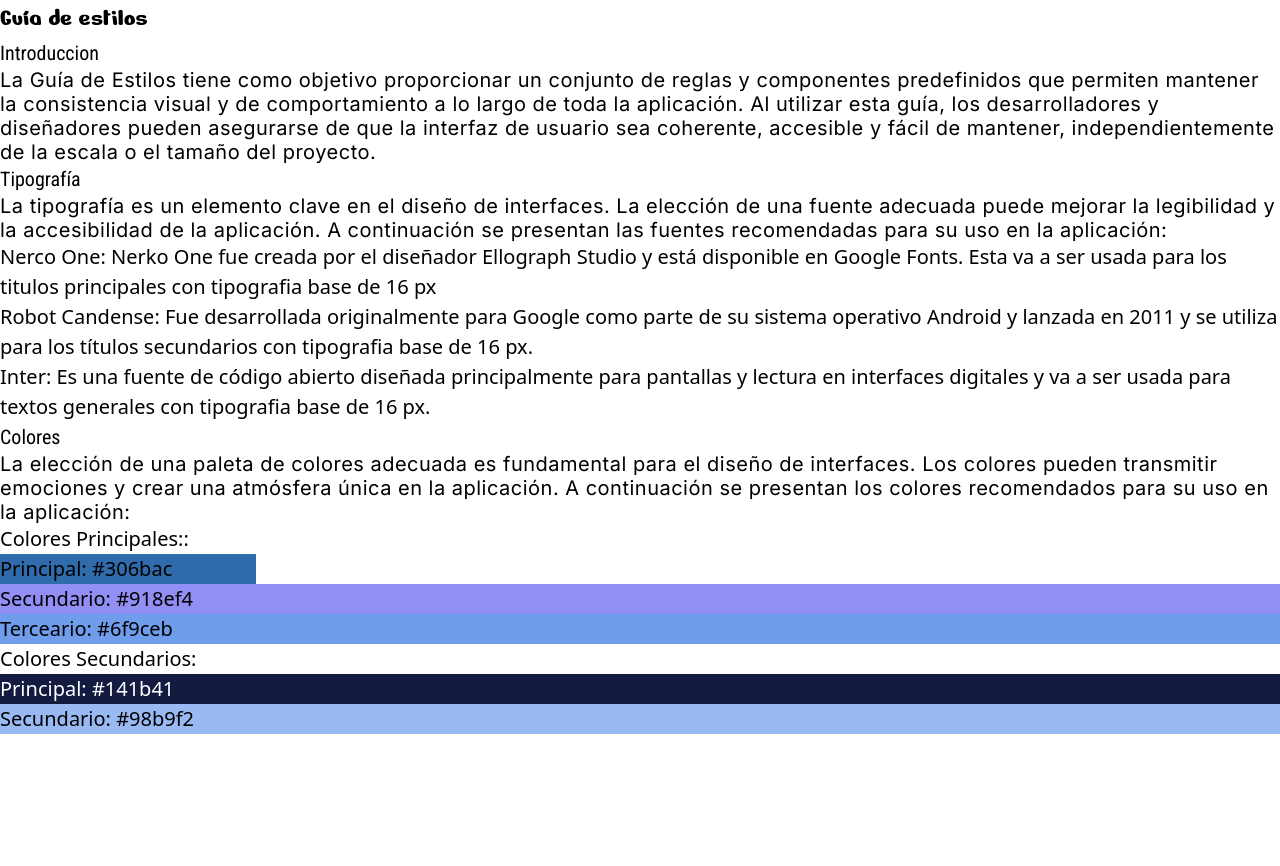
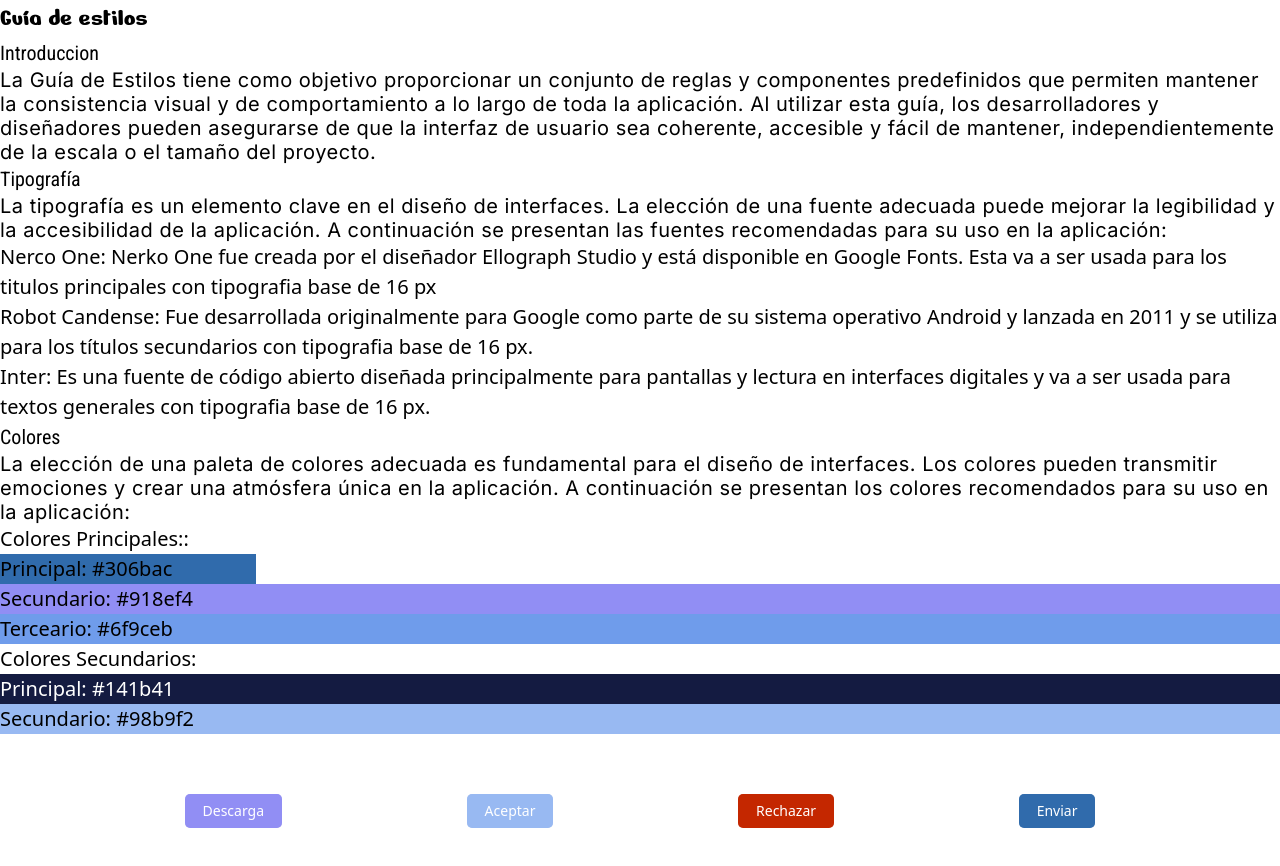
Before and after one commit to FelipeCabal/gossip-web-frontend, a React (Vite) app: page /style-guide in a window 1280 px wide. Shown: the top 866 px of the page. Before the commit the page ends 800 px from the top, so only its background shows below. Built offline with nearby package versions, Linux system fonts and the light colour scheme.

Commit message:
creacion de el estilo de los botones

```diff
--- /dev/null
+++ b/src/css/buttons/buttons.css
@@ -0,0 +1,82 @@
+.btn {
+    position: relative;
+    align-items: center;
+    justify-content: center;
+    text-decoration: none;
+    font-size: 0.875rem;
+    padding: 10px 18px;
+    border: 0;
+    outline: 0;
+    color: #ffffff;
+    line-height: 1;
+    cursor: pointer;
+    border-radius: 5px;
+    transition: transform 0.3s ease;
+    margin: center
+
+}
+
+.btn::before {
+    content: "";
+    position: absolute;
+    opacity: 0.3;
+    border-radius: inherit;
+    width: 100%;
+    height: 100%;
+    left: 0;
+    bottom: 0;
+    z-index: -1;
+    transition: transform 0, 3s ease;
+}
+
+.btn:hover {
+    transform: translate(-3px, -3px);
+}
+
+.btn:hover::before {
+    transform: translate(4px, 4px);
+}
+
+.btn-primary {
+    background: #918ef4;
+}
+
+.btn-primary::before {
+    background: #706dc1;
+}
+
+.btn-primary:hover::before {
+    transform: translate(4px, 4px);
+}
+
+.btn-secondary {
+    background: #98b9f2;
+}
+
+.btn-secondary::before {
+    background: #728dbd;
+}
+
+.btn-success {
+    background: #306bac;
+}
+
+.btn-success::before {
+    background: #0d4a8c;
+}
+
+.btn-danger {
+    background: #c42700;
+}
+
+.btn-danger::before {
+    background: #911e01;
+}
+
+.btn-link {
+    background: #8f8b8b;
+}
+
+.btn-link::before {
+    background: #a6a6a6;
+}
--- a/src/pages/GuiaEstilos.jsx
+++ b/src/pages/GuiaEstilos.jsx
@@ -1,3 +1,5 @@
+import "../css/buttons/buttons.css"
+
 export function GuiaEstilos() {
     return (
         <div>
@@ -31,6 +33,16 @@ export function GuiaEstilos() {
                         <li className='bg-[#98b9f2]'>Secundario: #98b9f2</li>
                     </ul>
                 </ul>
+                <br />
+                <br />
+                <div className="flex justify-evenly">
+                    <a href="homepage" target="_blank" className="btn btn-primary">Descarga</a>
+                    <a href="homepage" target="_blank" className="btn btn-secondary">Aceptar</a>
+                    <a href="homepage" target="_blank" className="btn btn-danger">Rechazar</a>
+                    <a href="homepage" target="_blank" className="btn btn-success">Enviar</a>
+                </div>
+
+                <br /><br />
             </section>
         </div>
     )
```
Also changed, not shown: src/css/buttons/ejemplo.jsx (deleted).
